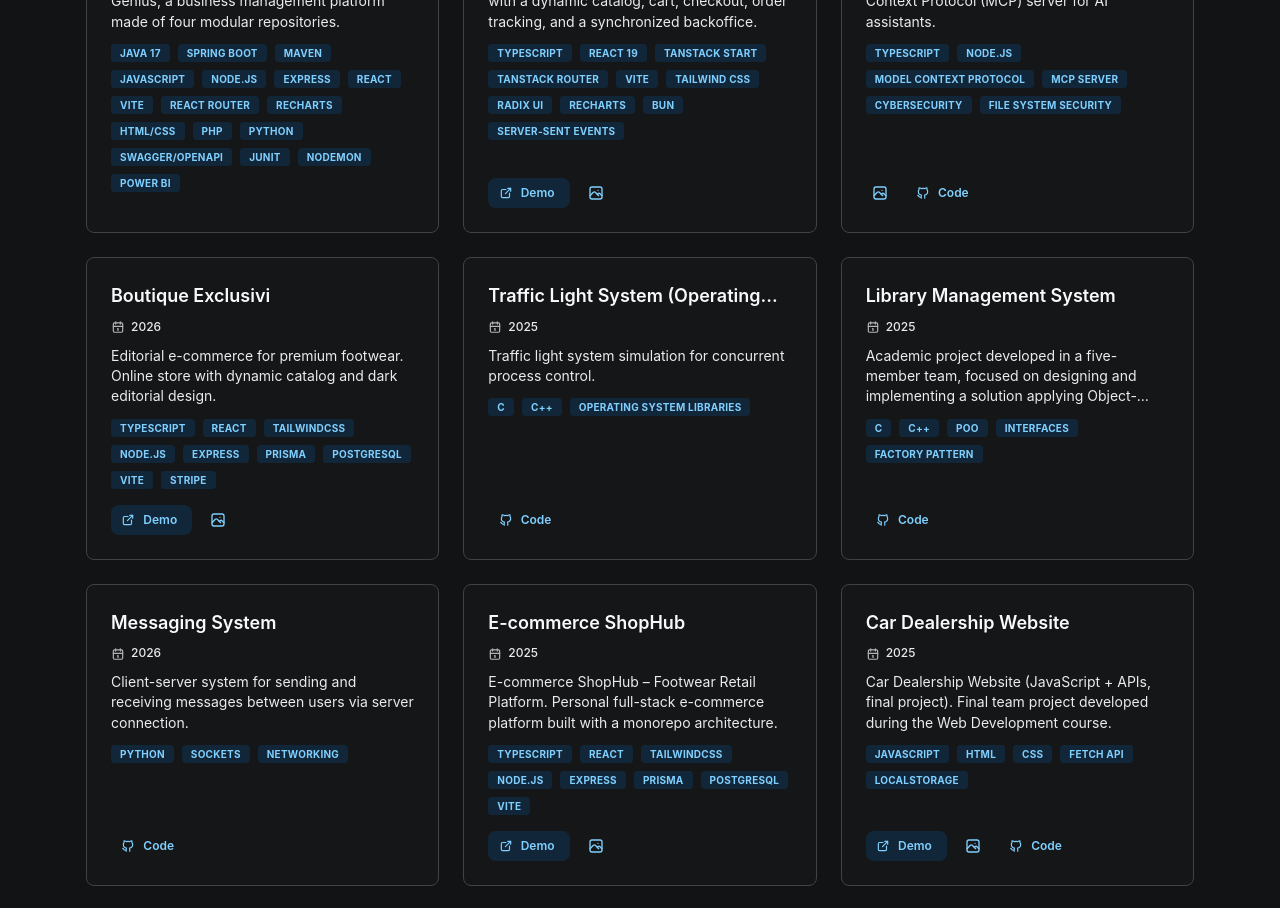
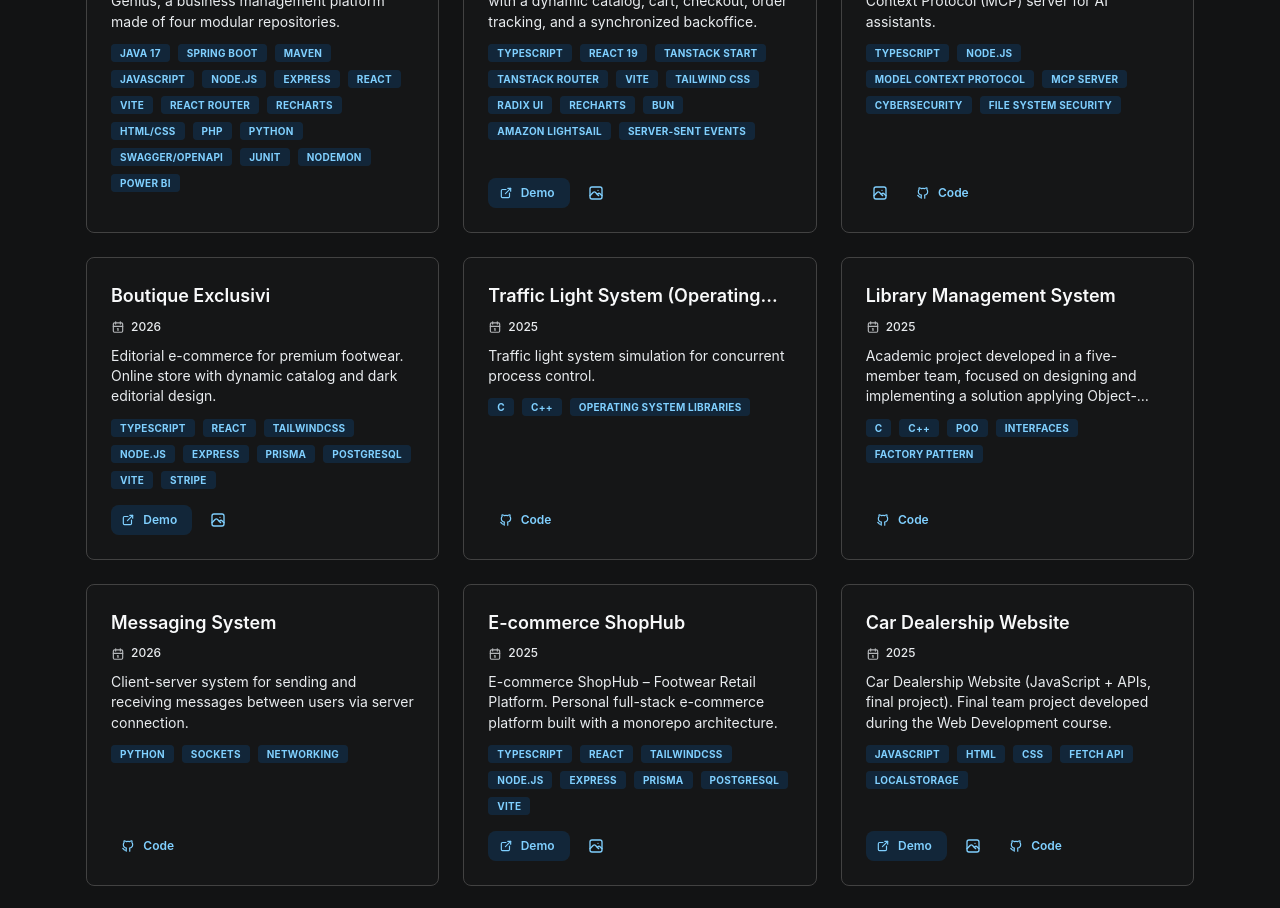
Before and after one commit to cristianbarreiro/cristianbarreiro.github.io, a React (Vite) app: page /projects in a window 1280 px wide. Shown: the part 840-1748 px from the top of the page. Built offline with nearby package versions, Linux system fonts and the light colour scheme.

Commit message:
fix: stack project ecome perfume

```diff
--- a/src/data/projects.js
+++ b/src/data/projects.js
@@ -300,6 +300,7 @@ const projectsByLanguage = {
                 'Radix UI',
                 'Recharts',
                 'Bun',
+                'Amazon Lightsail',
                 'Server-Sent Events',
             ],
             demoUrl: 'https://cataleyaperfumes2.vercel.app/',
@@ -723,6 +724,7 @@ const projectsByLanguage = {
                 'Radix UI',
                 'Recharts',
                 'Bun',
+                'Amazon Lightsail',
                 'Server-Sent Events',
             ],
             demoUrl: 'https://cataleyaperfumes2.vercel.app/',
```
